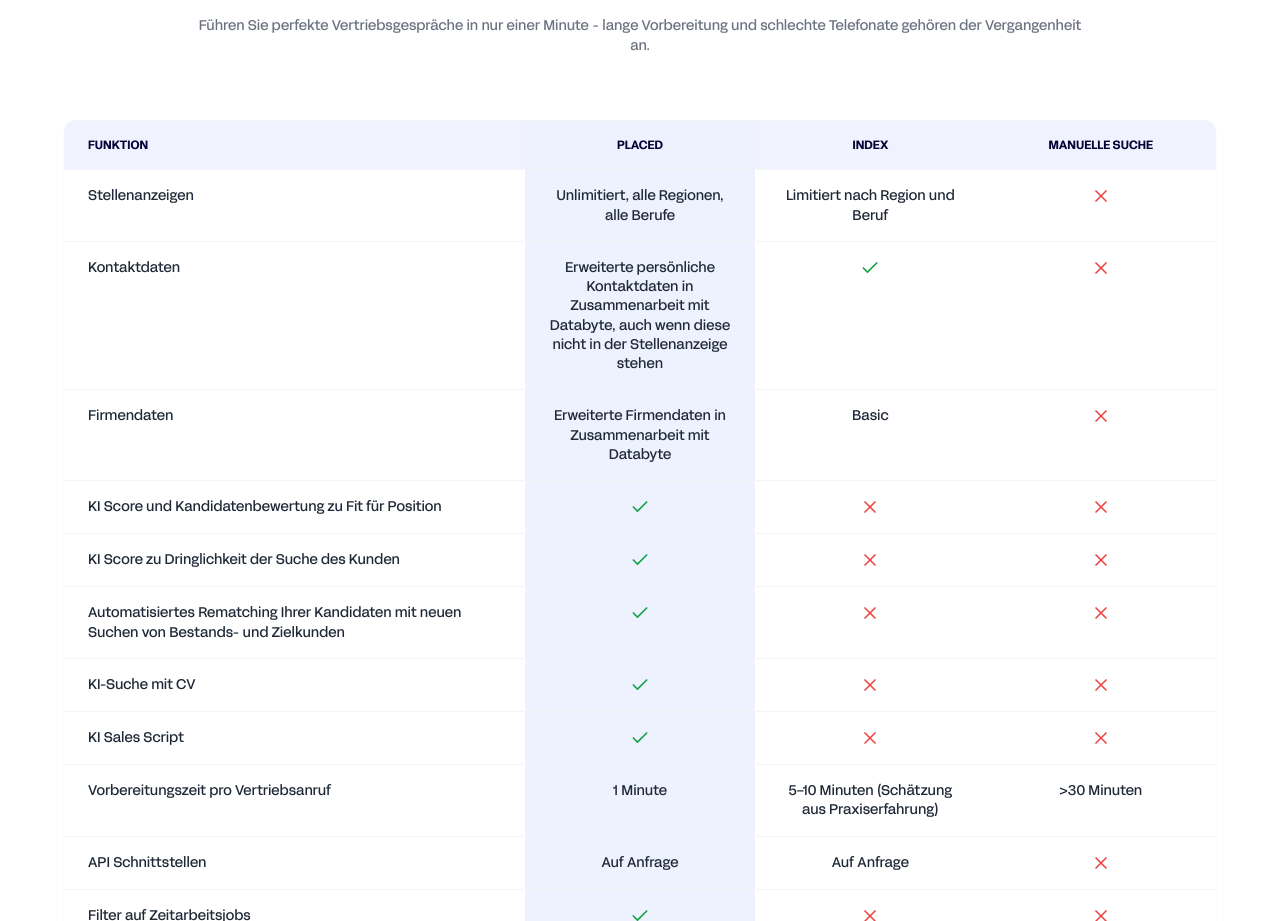
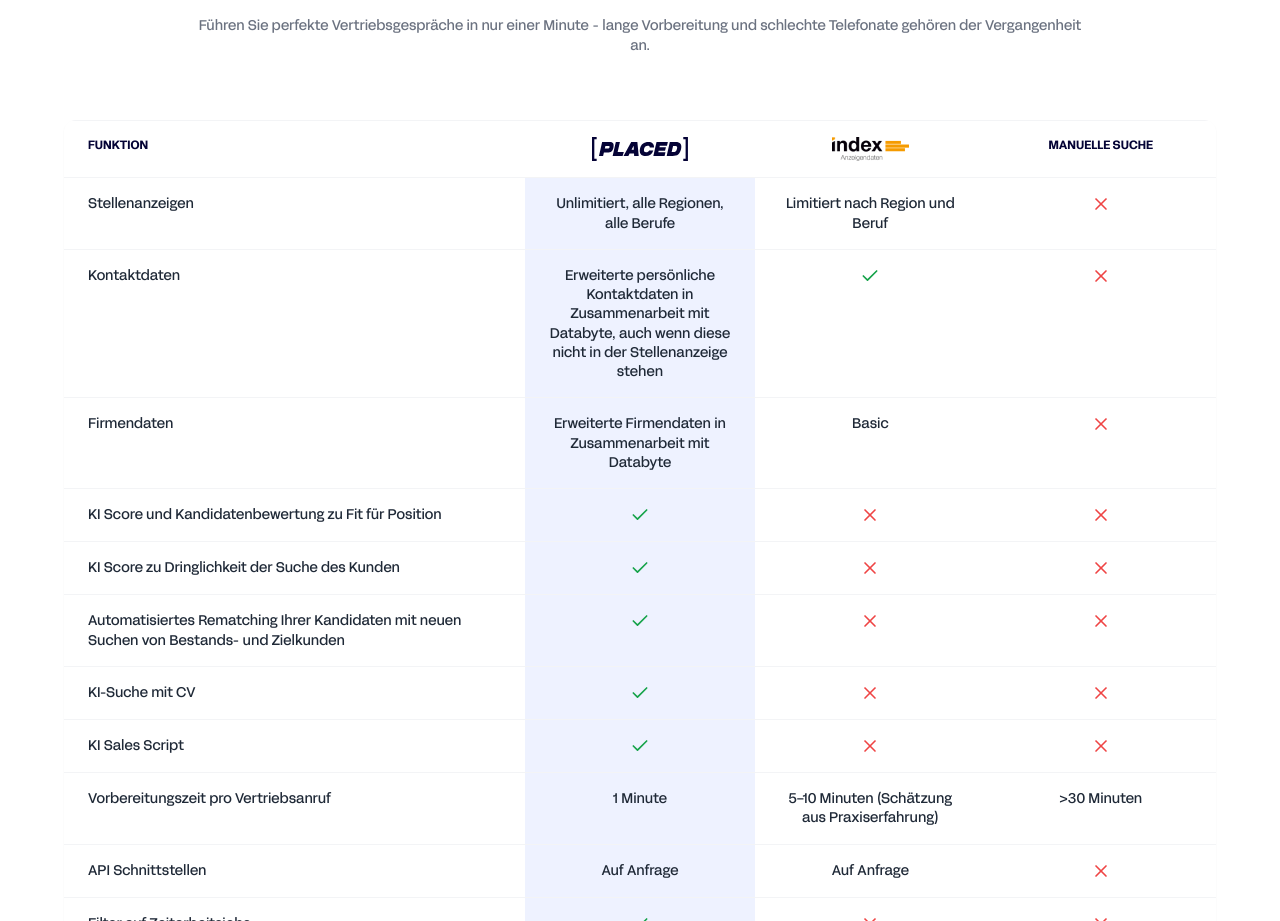
Before and after one commit to Placed-Technologies-GmbH/placed-website, a React (Vite) app in the folder placed-webapp/: page / in a window 1280 px wide. Shown: the part 5480-6401 px from the top of the page. Built offline with nearby package versions, Linux system fonts and the light colour scheme.

Commit message:
Update comparison table header

```diff
--- a/placed-webapp/src/components/ComparisonSection.tsx
+++ b/placed-webapp/src/components/ComparisonSection.tsx
@@ -182,17 +182,15 @@
         <FadeIn delay={0.1} className="bg-white rounded-xl shadow-sm overflow-hidden">
           <Table className="table-fixed">
             <TableHeader>
-              <TableRow className="border-0 border-t border-gray-100 border-b-0 bg-pale-blue">
+              <TableRow className="border-0 border-t border-gray-100 border-b-0">
                 <TableHead className="w-[40%] py-4 px-6 text-left align-top text-xs font-semibold text-work-blue uppercase">
                   Funktion
                 </TableHead>
-                <TableHead className="w-[20%] py-4 px-6 text-center align-top text-xs font-semibold text-work-blue uppercase bg-indigo-50 dark:bg-indigo-900/20">
-                  <div className="inline-flex items-center justify-center gap-x-1">
-                    PLACED
-                  </div>
+                <TableHead className="w-[20%] py-4 px-6 text-center align-top text-xs font-semibold text-work-blue uppercase">
+                  <img src="/Placed_LogoLockup_Blue.svg" alt="PLACED" className="h-6 mx-auto" />
                 </TableHead>
                 <TableHead className="w-[20%] py-4 px-6 text-center align-top text-xs font-semibold text-work-blue uppercase">
-                  INDEX
+                  <img src="/index-logo-460.png" alt="INDEX" className="h-6 mx-auto" />
                 </TableHead>
                 <TableHead className="w-[20%] py-4 px-6 text-center align-top text-xs font-semibold text-work-blue uppercase">
                   Manuelle Suche
```
